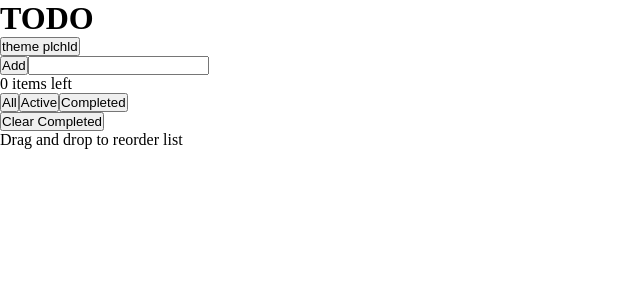
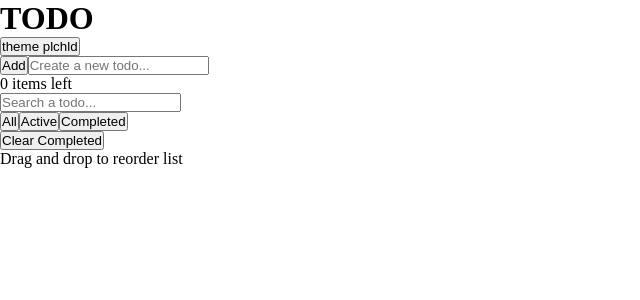
Before and after one commit to CatalinBanici/advanced-todo-app, a React (Create React App) app in the folder app/: page / in a window 1280 px wide. Shown: the top 300 px of the page, without its empty margins (0-640 px from the left). Built offline with nearby package versions, Linux system fonts and the light colour scheme.

Commit message:
added search filter

```diff
--- a/app/src/App.js
+++ b/app/src/App.js
@@ -17,6 +17,7 @@ function App() {
   const [todos, setTodos] = useState(STORED_TODOS);
   const [filter, setFilter] = useState(STORED_FILTER);
   const [filteredTodos, setFilteredTodos] = useState(todos);
+  const [searchInput, setSearchInput] = useState("");
   const inputRef = useRef();
 
   useEffect(() => {
@@ -70,12 +71,19 @@ function App() {
         case "completed":
           setFilteredTodos(todos.filter((todo) => todo.complete));
           break;
+        case "search":
+          setFilteredTodos(
+            todos.filter((todo) =>
+              todo.textContent.toLowerCase().includes(searchInput.toLowerCase())
+            )
+          );
+          break;
         default:
           setFilteredTodos(todos);
       }
     }
     handleFilters();
-  }, [todos, filter]);
+  }, [todos, filter, searchInput]);
 
   return (
     <div className="App">
@@ -94,6 +102,8 @@ function App() {
           todos={todos}
           handleClearTodo={handleClearTodo}
           setFilter={setFilter}
+          searchInput={searchInput}
+          setSearchInput={setSearchInput}
         />
         <p>Drag and drop to reorder list</p>
       </main>
--- a/app/src/components/TodoForm.js
+++ b/app/src/components/TodoForm.js
@@ -5,7 +5,7 @@ export default function TodoForm(props) {
   return (
     <form>
       <button onClick={handleAddTodo}>Add</button>
-      <input type="text" ref={inputRef} />
+      <input type="text" placeholder="Create a new todo..." ref={inputRef} />
     </form>
   );
 }
--- a/app/src/components/TodoSettings.js
+++ b/app/src/components/TodoSettings.js
@@ -1,7 +1,8 @@
 import React from "react";
 
 export default function TodoSettings(props) {
-  const { todos, handleClearTodo, setFilter } = props;
+  const { todos, handleClearTodo, setFilter, searchInput, setSearchInput } =
+    props;
 
   function handleFilterClick(status) {
     setFilter(status);
@@ -10,11 +11,22 @@ export default function TodoSettings(props) {
     <aside>
       <p>{todos.filter((todo) => !todo.complete).length} items left</p>
       <div>
-        <button onClick={() => handleFilterClick("all")}>All</button>
-        <button onClick={() => handleFilterClick("active")}>Active</button>
-        <button onClick={() => handleFilterClick("completed")}>
-          Completed
-        </button>
+        <input
+          type="text"
+          placeholder="Search a todo..."
+          value={searchInput}
+          onChange={(e) => {
+            setSearchInput(e.target.value);
+            handleFilterClick("search");
+          }}
+        />
+        <div>
+          <button onClick={() => handleFilterClick("all")}>All</button>
+          <button onClick={() => handleFilterClick("active")}>Active</button>
+          <button onClick={() => handleFilterClick("completed")}>
+            Completed
+          </button>
+        </div>
       </div>
       <button onClick={handleClearTodo}>Clear Completed</button>
     </aside>
```
